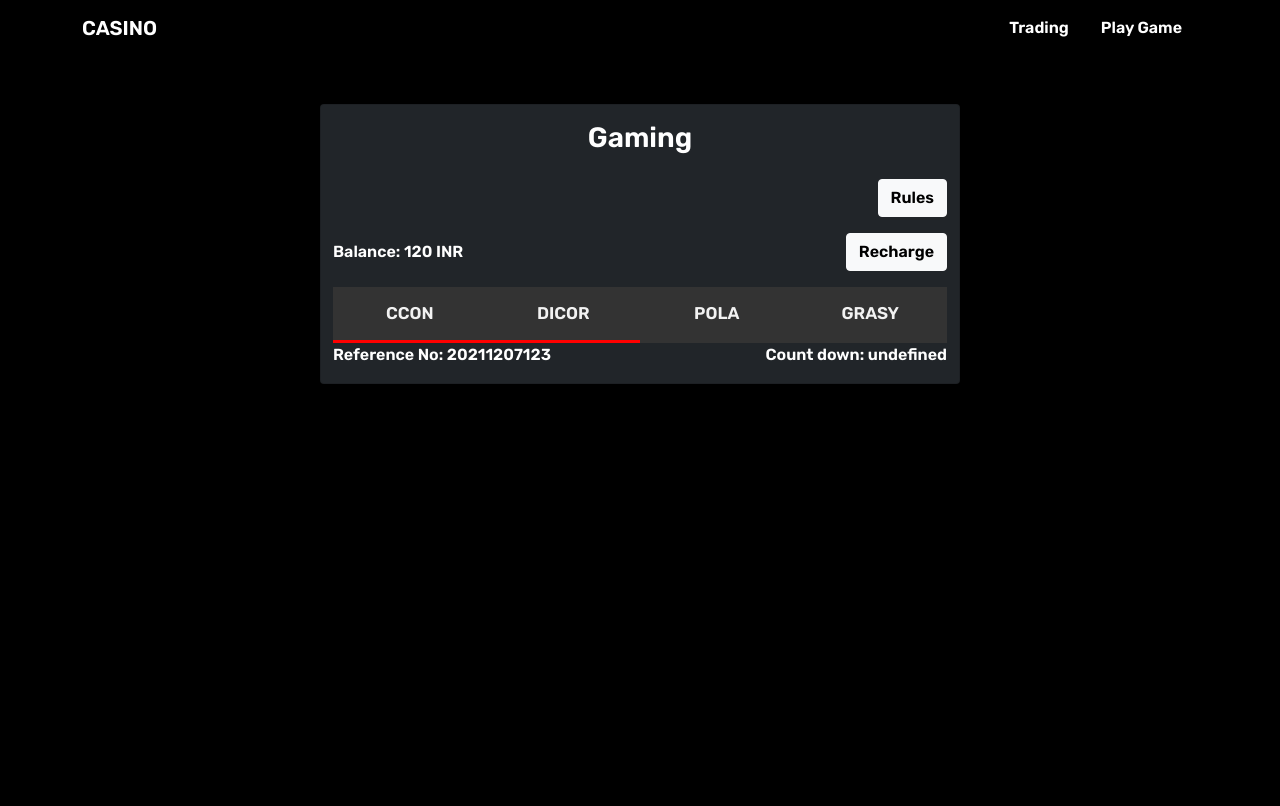
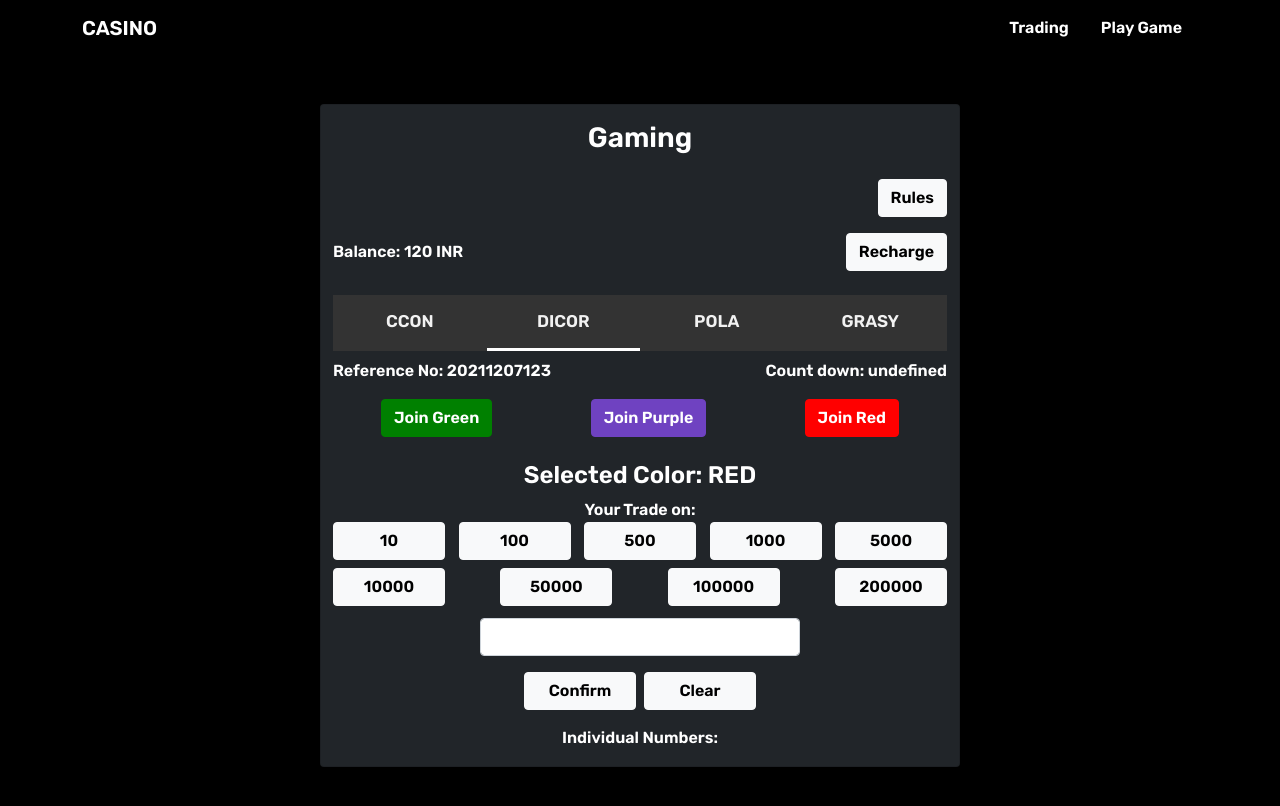
Before and after one commit to Hemant-1821/casino-web-app, a React (Create React App) app: page /game in a window 1280 px wide. Shown: the top 806 px of the page. Built offline with nearby package versions, Linux system fonts and the light colour scheme.

Commit message:
trading page 2nd commit

```diff
--- a/src/App.css
+++ b/src/App.css
@@ -21,8 +21,8 @@ body {
   }
 
   /* Style the links inside the navigation bar */
-  .topnav a {
-      width: 100%;
+  .topnav div {
+    width: 100%;
     float: left;
     display: block;
     color: #f2f2f2;
@@ -31,12 +31,32 @@ body {
     text-decoration: none;
     font-size: 17px;
     border-bottom: 3px solid transparent;
+    cursor: pointer;
   }
 
-  .topnav a:hover {
-    border-bottom: 3px solid red;
+  .topnav div:hover {
+    border-bottom: 3px solid white;
   }
 
-  .topnav a.active {
-    border-bottom: 3px solid red;
+  .topnav div.active {
+    border-bottom: 3px solid white;
   }
+
+  .purple {
+    background-color: #6f42c1;
+    border-color: #6f42c1;
+  }
+  .green {
+    background-color: green;
+    border-color: green;
+  }
+  .red {
+    background-color: red;
+    border-color: red;
+  }
+  .btn-width{
+    width: 7rem;
+  }
+  .amt-input{
+    width: 20rem;
+  }
--- a/src/components/Gaming/Gaming.js
+++ b/src/components/Gaming/Gaming.js
@@ -2,15 +2,32 @@ import React from 'react';
 import Rules from './Rules/Rules';
 
 const Gaming = () => {
+    const ccon = "CCON";
+    const dicor = "DICOR";
+    const pola = "POLA";
+    const grasy = "GRASY";
+    const green = "GREEN";
+    const purple = "PURPLE";
+    const red = "RED";
 
     const [state, setState] = React.useState({
         balance: "120",
-        refNo: '20211207123'
+        refNo: '20211207123',
+        selectedSlot: dicor,
+        selectedColor: red,
     });
+
+    const onSlotSelect = (slot) => {
+        setState({...state, selectedSlot: slot});
+    }
+
+    const onColorSelect = (color) => {
+        setState({...state, selectedColor: color});
+    }
 
     return(
         <div>
-            <div className="card container mt-5 bg-dark trading-card text-white" style={{width: "40rem"}}>
+            <div className="card container my-5 bg-dark trading-card text-white" style={{width: "40rem"}}>
                 <div className="card-body">
                     <h3 className="card-title text-center">Gaming</h3>
                 </div>
@@ -26,19 +43,44 @@ const Gaming = () => {
                     <div className=''>{"Balance: "+state.balance+" INR"}</div>
                     <div className='btn btn-light'>Recharge</div>
                 </div>
-                <div>
-                    <div class="topnav">
-                        <a href="#home" className="active">CCON</a>
-                        <a href="#news" className="active">DICOR</a>
-                        <a href="#contact">POLA</a>
-                        <a href="#contact">GRASY</a>
-                    </div>
+                <div class="topnav my-2">
+                    <div onClick={() => onSlotSelect(ccon)} className={state.selectedSlot === ccon ? "active" : ""}>{ccon}</div>
+                    <div onClick={() => onSlotSelect(dicor)} className={state.selectedSlot === dicor ? "active" : ""}>{dicor}</div>
+                    <div onClick={() => onSlotSelect(pola)} className={state.selectedSlot === pola ? "active" : ""}>{pola}</div>
+                    <div onClick={() => onSlotSelect(grasy)} className={state.selectedSlot === grasy ? "active" : ""}>{grasy}</div>
                 </div>
                 <div className='d-flex justify-content-between align-items-center mb-3'>
                     <div className=''>{"Reference No: "+state.refNo}</div>
                     <div className=''>{"Count down: "+state.timer}</div>
                 </div>
-
+                <div className='d-flex justify-content-between mx-5 mb-4'>
+                    <button onClick={() => onColorSelect(green)} className='btn btn-primary green'>Join Green</button>
+                    <button onClick={() => onColorSelect(purple)} className='btn btn-primary purple'>Join Purple</button>
+                    <button onClick={() => onColorSelect(red)} className='btn btn-primary red'>Join Red</button>
+                </div>
+                <div className='mx-auto h4'>Selected Color: {state.selectedColor}</div>
+                <div className='mx-auto'>Your Trade on:</div>
+                <div className='d-flex justify-content-between'>
+                    <button className='btn btn-light btn-width'>10</button>
+                    <button className='btn btn-light btn-width'>100</button>
+                    <button className='btn btn-light btn-width'>500</button>
+                    <button className='btn btn-light btn-width'>1000</button>
+                    <button className='btn btn-light btn-width'>5000</button>
+                </div>
+                <div className='d-flex justify-content-between my-2'>
+                    <button className='btn btn-light btn-width'>10000</button>
+                    <button className='btn btn-light btn-width'>50000</button>
+                    <button className='btn btn-light btn-width'>100000</button>
+                    <button className='btn btn-light btn-width'>200000</button>
+                </div>
+                <div class="mt-1 mb-3 mx-auto">
+                    <input type="text" className="form-control amt-input" aria-label="amount" aria-describedby="basic-addon1" />
+                </div>
+                <div className='d-flex mx-auto'>
+                    <button className='btn btn-light btn-width me-2'>Confirm</button>
+                    <button className='btn btn-light btn-width'>Clear</button>
+                </div>
+                <div className='my-3 mx-auto'>Individual Numbers:</div>
             </div>
         </div>
     )
```
